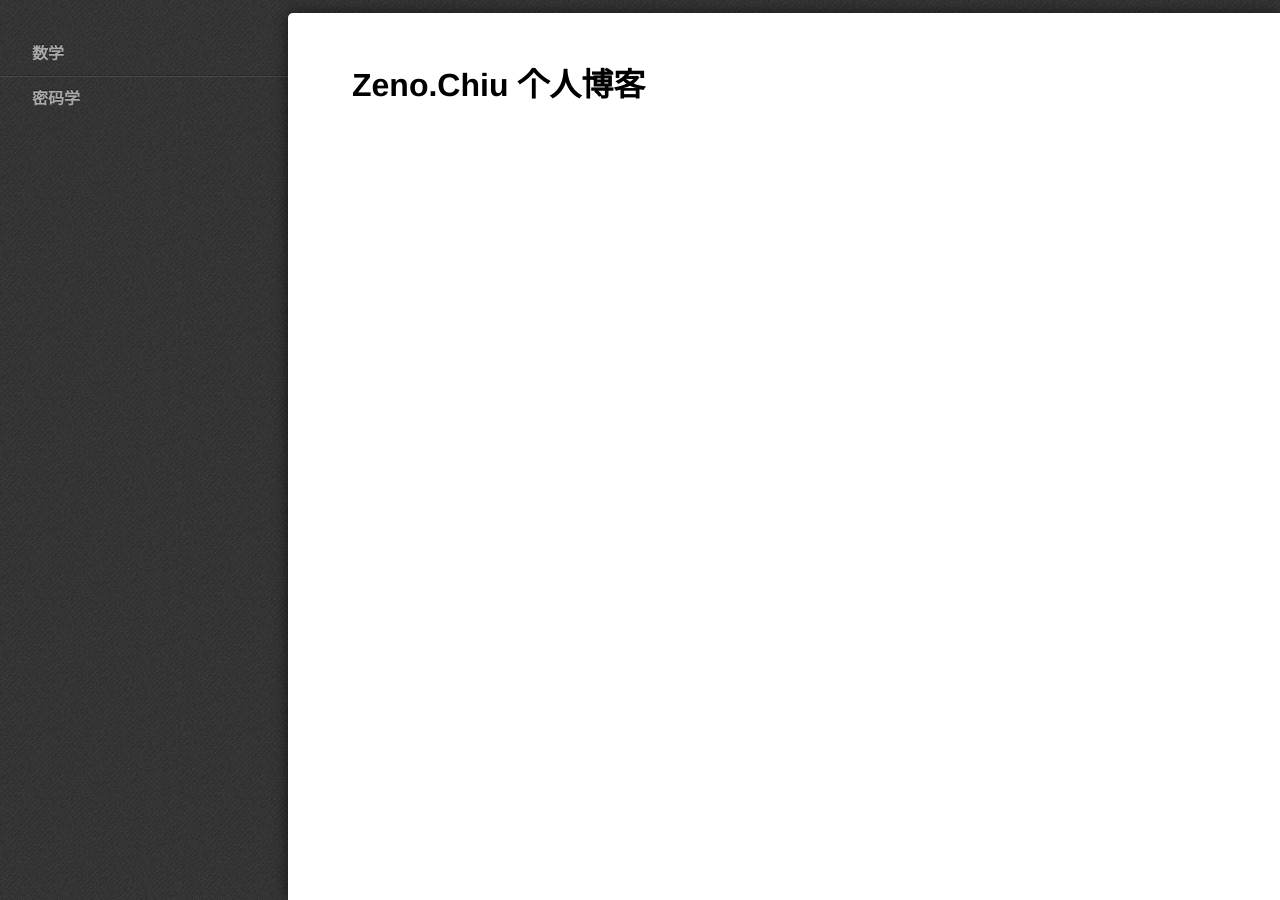
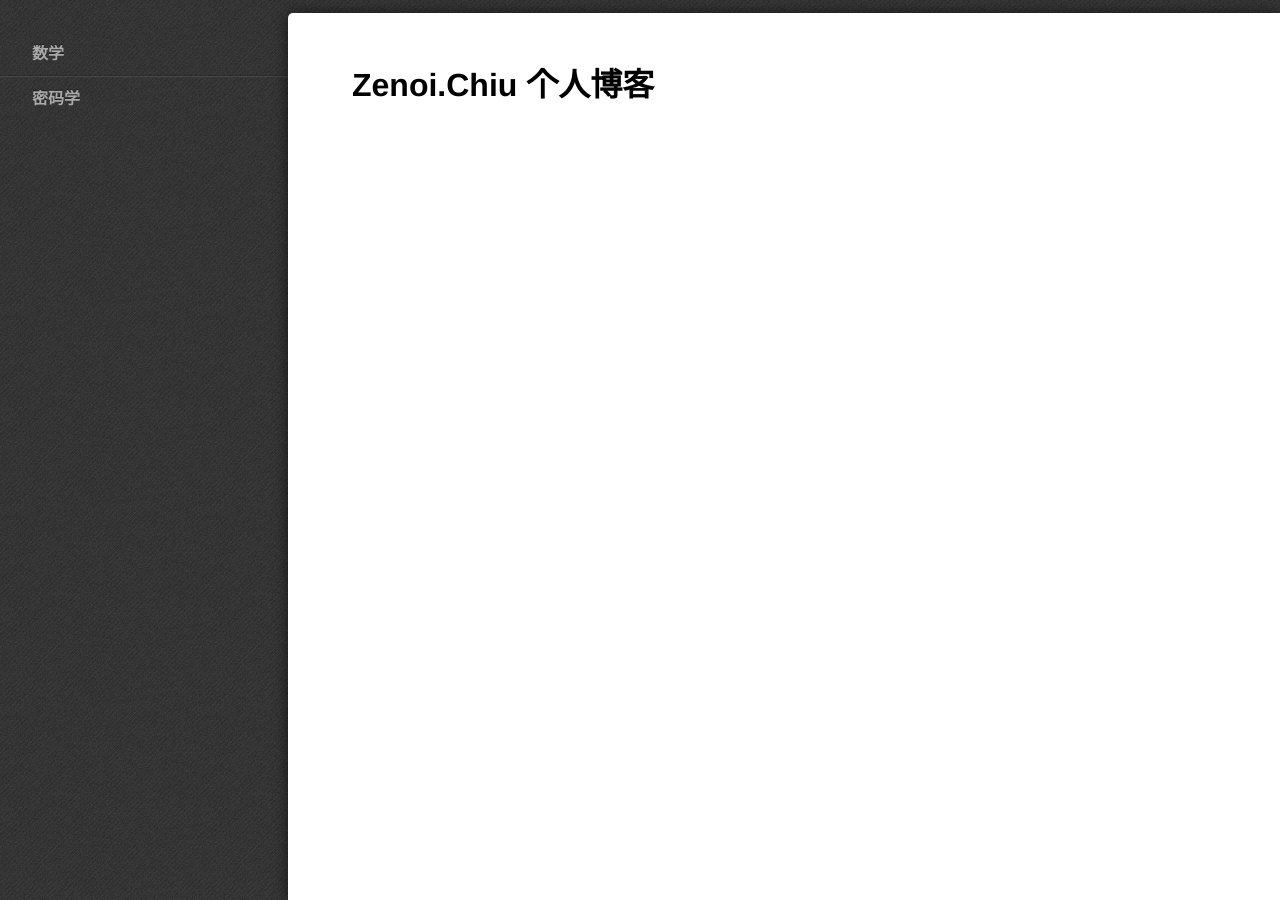
Before and after one commit to ZenoChiu/ZenoChiu.github.io, a Jekyll site: the page built from index.html, in a window 1280 px wide. Built offline with Jekyll 4.4.1, drawn with Linux system fonts in a browser that asks for light colours; some web fonts are replaced.

Commit message:
zenoi.chiu

```diff
--- a/_config.yml
+++ b/_config.yml
@@ -1,4 +1,4 @@
-title: Zeno.Chiu
+title: Zenoi.Chiu
 email: hi@qiuzefan.com
 description: 邱泽帆个人博客
 github_username:  Zeno.Chiu
--- a/index.html
+++ b/index.html
@@ -2,5 +2,5 @@
 layout: home
 ---
 <h1>
-    Zeno.Chiu 个人博客
+    Zenoi.Chiu 个人博客
 </h1>
```
Also changed, not shown: 2 other files.
